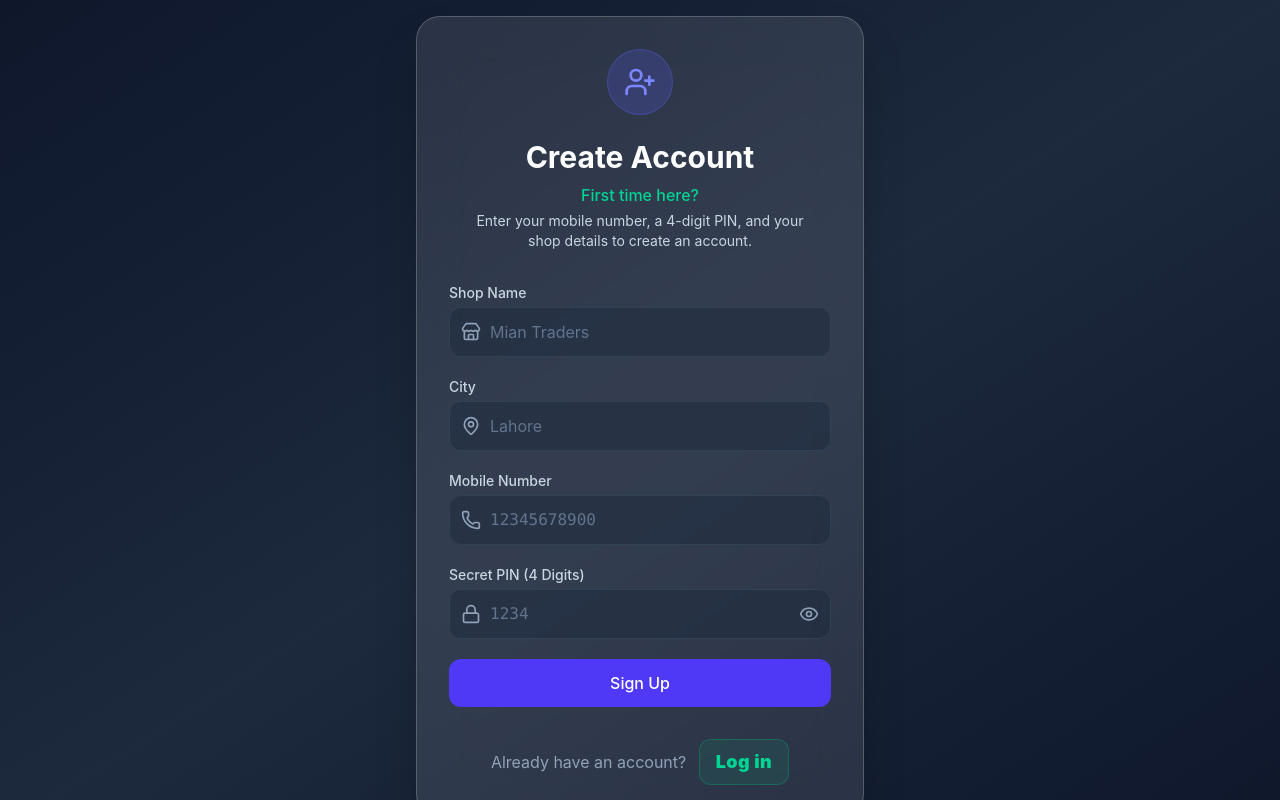
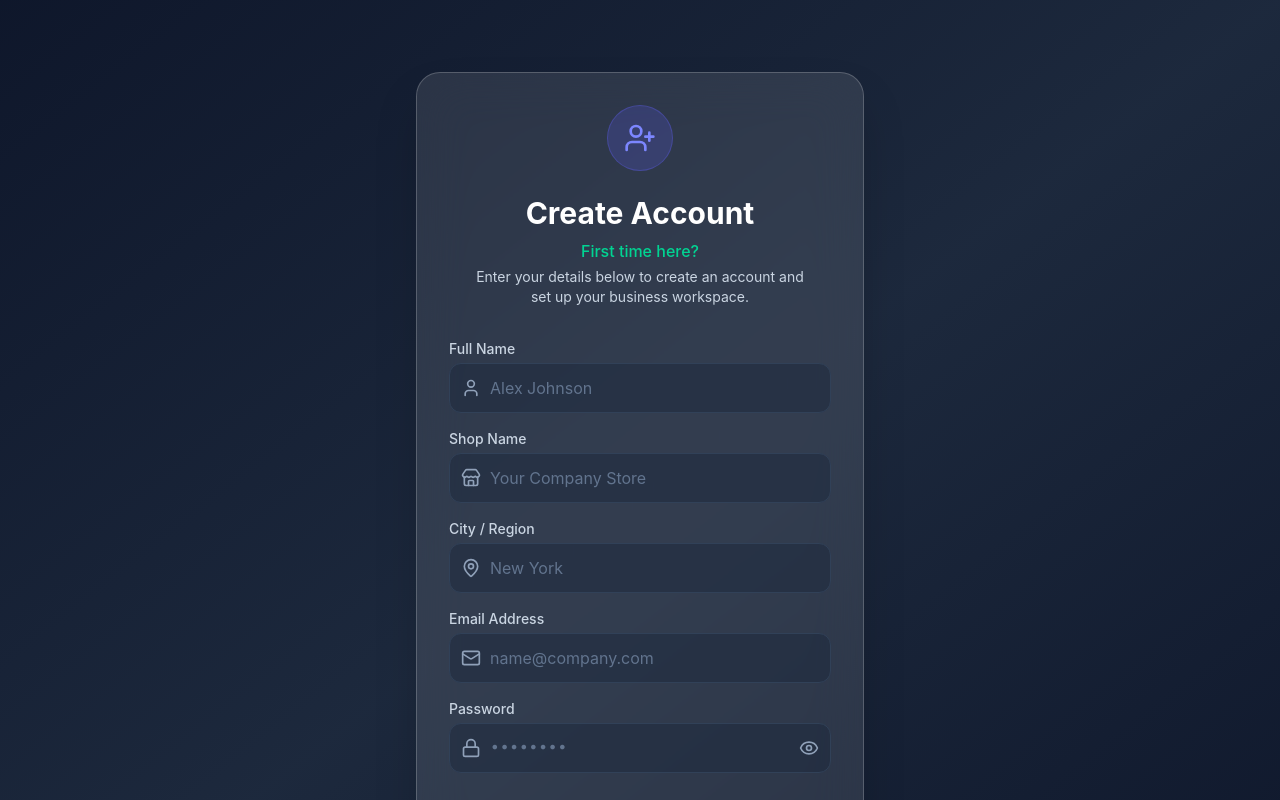
Before and after one commit to aziaisolutions/invovo-erp-demo, a React (Vite) app: page /signup in a window 1280 px wide. Shown: the top 800 px of the page. Built offline with nearby package versions, Linux system fonts and the light colour scheme; no server answers.

Commit message:
feat(auth): standardize authentication to global email and password with 1-click demo

```diff
--- a/src/pages/Login.jsx
+++ b/src/pages/Login.jsx
@@ -1,33 +1,49 @@
 import { useState } from 'react';
 import { Link, useNavigate } from 'react-router-dom';
 import { supabase } from '../lib/supabase';
-import { Phone, Lock, LogIn, AlertCircle, Eye, EyeOff } from 'lucide-react';
+import { Lock, LogIn, AlertCircle, Eye, EyeOff, Mail, Zap } from 'lucide-react';
 
 export default function Login() {
   const navigate = useNavigate();
-  const [phone, setPhone] = useState('');
-  const [pin, setPin] = useState('');
-  const [showPin, setShowPin] = useState(false);
+  const [email, setEmail] = useState('');
+  const [password, setPassword] = useState('');
+  const [showPassword, setShowPassword] = useState(false);
   const [loading, setLoading] = useState(false);
   const [error, setError] = useState('');
 
   const handleLogin = async (e) => {
-    e.preventDefault();
+    if (e) e.preventDefault();
     setError('');
     setLoading(true);
 
-    if (!phone || phone.length < 10) {
-      setError('Mobile Number must be valid.');
+    if (!email || !password) {
+      setError('Please enter both email and password.');
       setLoading(false);
       return;
     }
 
-    const fakeEmail = `${phone}@InvovoERP.com`;
-    const fakePassword = `${pin}-InvovoERP2026`;
+    const { error } = await supabase.auth.signInWithPassword({
+      email,
+      password,
+    });
+
+    if (error) {
+      setError(error.message);
+    } else {
+      navigate('/dashboard');
+    }
+    setLoading(false);
+  };
+
+  const handleDemoLogin = async () => {
+    setEmail('demo@invovoerp.com');
+    setPassword('demo12345');
+    setError('');
+    setLoading(true);
 
     const { error } = await supabase.auth.signInWithPassword({
-      email: fakeEmail,
-      password: fakePassword,
+      email: 'demo@invovoerp.com',
+      password: 'demo12345',
     });
 
     if (error) {
@@ -47,7 +63,7 @@ export default function Login() {
           </div>
         </div>
         <h2 className="text-3xl font-bold text-center text-white mb-2">Welcome Back</h2>
-        <p className="text-center text-slate-300 text-sm mb-8 px-4">If you don't have an account, click the Sign up button below to create one.</p>
+        <p className="text-center text-slate-300 text-sm mb-8 px-4">Enter your credentials to access your ERP dashboard.</p>
 
         {error && (
           <div className="mb-6 p-4 bg-red-500/10 border border-red-500/50 rounded-xl flex items-center gap-3 text-red-200">
@@ -58,47 +74,43 @@ export default function Login() {
 
         <form onSubmit={handleLogin} className="space-y-5">
           <div>
-            <label className="block text-sm font-medium text-slate-300 mb-1">Mobile Number</label>
+            <label className="block text-sm font-medium text-slate-300 mb-1">Email Address</label>
             <div className="relative">
-              <Phone className="absolute left-3 top-1/2 -translate-y-1/2 w-5 h-5 text-slate-400" />
+              <Mail className="absolute left-3 top-1/2 -translate-y-1/2 w-5 h-5 text-slate-400" />
               <input
-                type="tel"
-                inputMode="numeric"
-                pattern="[0-9]*"
+                type="email"
                 required
-                value={phone}
-                onChange={(e) => setPhone(e.target.value)}
-                className="w-full pl-10 pr-4 py-3 bg-slate-800/50 border border-slate-700 rounded-xl text-white font-mono placeholder-slate-500 focus:outline-none focus:border-indigo-500 focus:ring-1 focus:ring-indigo-500 transition-colors"
-                placeholder="12345678900"
+                value={email}
+                onChange={(e) => setEmail(e.target.value)}
+                className="w-full pl-10 pr-4 py-3 bg-slate-800/50 border border-slate-700 rounded-xl text-white placeholder-slate-500 focus:outline-none focus:border-indigo-500 focus:ring-1 focus:ring-indigo-500 transition-colors"
+                placeholder="name@company.com"
               />
             </div>
           </div>
 
           <div>
             <div className="flex items-center justify-between mb-1">
-              <label className="block text-sm font-medium text-slate-300">Secret PIN (4 Digits)</label>
+              <label className="block text-sm font-medium text-slate-300">Password</label>
               <Link to="/forgot-password" className="text-sm text-indigo-400 hover:text-indigo-300 transition-colors">
-                Forgot PIN?
+                Forgot Password?
               </Link>
             </div>
             <div className="relative">
               <Lock className="absolute left-3 top-1/2 -translate-y-1/2 w-5 h-5 text-slate-400" />
               <input
-                type={showPin ? "text" : "password"}
-                inputMode="numeric"
-                pattern="[0-9]*"
+                type={showPassword ? "text" : "password"}
                 required
-                value={pin}
-                onChange={(e) => setPin(e.target.value)}
+                value={password}
+                onChange={(e) => setPassword(e.target.value)}
                 className="w-full pl-10 pr-12 py-3 bg-slate-800/50 border border-slate-700 rounded-xl text-white font-mono placeholder-slate-500 focus:outline-none focus:border-indigo-500 focus:ring-1 focus:ring-indigo-500 transition-colors"
-                placeholder="1234"
+                placeholder="••••••••"
               />
               <button
                 type="button"
-                onClick={() => setShowPin(!showPin)}
+                onClick={() => setShowPassword(!showPassword)}
                 className="absolute right-3 top-1/2 -translate-y-1/2 text-slate-400 hover:text-white"
               >
-                {showPin ? <EyeOff className="w-5 h-5" /> : <Eye className="w-5 h-5" />}
+                {showPassword ? <EyeOff className="w-5 h-5" /> : <Eye className="w-5 h-5" />}
               </button>
             </div>
           </div>
@@ -112,6 +124,18 @@ export default function Login() {
           </button>
         </form>
 
+        <div className="mt-6">
+          <button
+            type="button"
+            onClick={handleDemoLogin}
+            disabled={loading}
+            className="w-full flex items-center justify-center gap-2 py-3 px-4 bg-emerald-600/20 hover:bg-emerald-600/30 text-emerald-400 border border-emerald-500/30 rounded-xl font-bold transition-all focus:outline-none"
+          >
+            <Zap className="w-5 h-5" />
+            1-Click Demo Login
+          </button>
+        </div>
+
         <p className="mt-8 text-center text-base text-slate-400">
           Don't have an account?{' '}
           <Link to="/signup" className="text-indigo-400 hover:text-indigo-300 text-lg font-black tracking-wide transition-colors animate-pulse inline-block ml-2 bg-indigo-500/10 px-4 py-2 rounded-xl border border-indigo-500/30">
--- a/src/pages/Signup.jsx
+++ b/src/pages/Signup.jsx
@@ -1,12 +1,14 @@
 import { useState } from 'react';
-import { Link } from 'react-router-dom';
+import { Link, useNavigate } from 'react-router-dom';
 import { supabase } from '../lib/supabase';
-import { Phone, Lock, UserPlus, AlertCircle, Eye, EyeOff, Store, MapPin } from 'lucide-react';
+import { Lock, UserPlus, AlertCircle, Eye, EyeOff, Store, MapPin, Mail, User } from 'lucide-react';
 
 export default function Signup() {
-  const [phone, setPhone] = useState('');
-  const [pin, setPin] = useState('');
-  const [showPin, setShowPin] = useState(false);
+  const navigate = useNavigate();
+  const [fullName, setFullName] = useState('');
+  const [email, setEmail] = useState('');
+  const [password, setPassword] = useState('');
+  const [showPassword, setShowPassword] = useState(false);
   const [shopName, setShopName] = useState('');
   const [city, setCity] = useState('');
   const [loading, setLoading] = useState(false);
@@ -25,29 +27,32 @@ export default function Signup() {
     const cleanedShopName = shopName.trim();
     const cleanedCity = city.trim();
 
-    if (!cleanedShopName || !cleanedCity) {
-      setError('Shop Name and City cannot be blank.');
+    if (!cleanedShopName || !cleanedCity || !fullName) {
+      setError('All fields are required.');
       return;
     }
 
-    if (!phone || phone.length < 10) {
-      setError('Mobile Number must be valid.');
+    if (!email) {
+      setError('Email address is required.');
       return;
     }
 
-    if (pin.length < 4) {
-      setError('PIN must be at least 4 digits long.');
+    if (password.length < 6) {
+      setError('Password must be at least 6 characters long.');
       return;
     }
 
     setLoading(true);
-    const fakeEmail = `${phone}@InvovoERP.com`;
-    const fakePassword = `${pin}-InvovoERP2026`;
 
     try {
       const { data: authData, error: authError } = await supabase.auth.signUp({
-        email: fakeEmail,
-        password: fakePassword,
+        email,
+        password,
+        options: {
+          data: {
+            full_name: fullName,
+          }
+        }
       });
 
       if (authError) throw authError;
@@ -60,29 +65,8 @@ export default function Signup() {
 
       if (rpcError) throw rpcError;
 
-      // Safely map the phone number to the new shop
-      if (authData?.user) {
-        const { data: memberData } = await supabase
-          .from('shop_members')
-          .select('shop_id')
-          .eq('user_id', authData.user.id)
-          .order('created_at', { ascending: false })
-          .limit(1)
-          .single();
-
-        if (memberData?.shop_id) {
-          await supabase
-            .from('shops')
-            .update({ phone: phone, whatsapp_number: phone })
-            .eq('id', memberData.shop_id);
-        }
-      }
-
-      // Log the user out so they can log back in with their new credentials
-      await supabase.auth.signOut();
-
-      // Navigate to login screen
-      window.location.href = '/login';
+      // Navigate to dashboard or prompt to verify email
+      navigate('/dashboard');
     } catch (err) {
       console.error("Signup Error:", err);
       let errorMessage = 'Failed to create account.';
@@ -95,10 +79,6 @@ export default function Signup() {
         errorMessage = err;
       }
 
-      if (errorMessage.toLowerCase().includes('already registered') || errorMessage.toLowerCase().includes('already exists')) {
-        errorMessage = 'This Mobile Number is already registered. Please log in.';
-      }
-
       setError(errorMessage);
     } finally {
       setLoading(false);
@@ -106,8 +86,8 @@ export default function Signup() {
   };
 
   return (
-    <div className="min-h-screen flex items-center justify-center bg-gradient-to-br from-slate-900 via-slate-800 to-slate-900 p-4">
-      <div className="w-full max-w-md bg-white/10 backdrop-blur-xl border border-white/20 p-8 rounded-3xl shadow-2xl">
+    <div className="min-h-screen flex items-center justify-center bg-gradient-to-br from-slate-900 via-slate-800 to-slate-900 p-4 py-8 overflow-y-auto">
+      <div className="w-full max-w-md bg-white/10 backdrop-blur-xl border border-white/20 p-8 rounded-3xl shadow-2xl my-auto mt-10">
         <div className="flex justify-center mb-6">
           <div className="bg-indigo-500/20 p-4 rounded-full border border-indigo-500/30">
             <UserPlus className="w-8 h-8 text-indigo-400" />
@@ -115,7 +95,7 @@ export default function Signup() {
         </div>
         <h2 className="text-3xl font-bold text-center text-white mb-2">Create Account</h2>
         <p className="text-center text-emerald-400 font-medium mb-1">First time here?</p>
-        <p className="text-center text-slate-300 text-sm mb-8 px-4">Enter your mobile number, a 4-digit PIN, and your shop details to create an account.</p>
+        <p className="text-center text-slate-300 text-sm mb-8 px-4">Enter your details below to create an account and set up your business workspace.</p>
 
         {error && (
           <div className="mb-6 p-4 bg-red-500/10 border border-red-500/50 rounded-xl flex items-center gap-3 text-red-200">
@@ -124,7 +104,7 @@ export default function Signup() {
           </div>
         )}
 
-        <form onSubmit={handleSignup} className="space-y-5">
+        <form onSubmit={handleSignup} className="space-y-4">
           <div className="absolute opacity-0 pointer-events-none h-0 w-0 overflow-hidden" aria-hidden="true">
             <input
               type="text"
@@ -135,6 +115,22 @@ export default function Signup() {
               autoComplete="off"
             />
           </div>
+
+          <div>
+            <label className="block text-sm font-medium text-slate-300 mb-1">Full Name</label>
+            <div className="relative">
+              <User className="absolute left-3 top-1/2 -translate-y-1/2 w-5 h-5 text-slate-400" />
+              <input
+                type="text"
+                required
+                value={fullName}
+                onChange={(e) => setFullName(e.target.value)}
+                className="w-full pl-10 pr-4 py-3 bg-slate-800/50 border border-slate-700 rounded-xl text-white placeholder-slate-500 focus:outline-none focus:border-indigo-500 focus:ring-1 focus:ring-indigo-500 transition-colors"
+                placeholder="Alex Johnson"
+              />
+            </div>
+          </div>
+
           <div>
             <label className="block text-sm font-medium text-slate-300 mb-1">Shop Name</label>
             <div className="relative">
@@ -145,13 +141,13 @@ export default function Signup() {
                 value={shopName}
                 onChange={(e) => setShopName(e.target.value)}
                 className="w-full pl-10 pr-4 py-3 bg-slate-800/50 border border-slate-700 rounded-xl text-white placeholder-slate-500 focus:outline-none focus:border-indigo-500 focus:ring-1 focus:ring-indigo-500 transition-colors"
-                placeholder="Mian Traders"
+                placeholder="Your Company Store"
               />
             </div>
           </div>
 
           <div>
-            <label className="block text-sm font-medium text-slate-300 mb-1">City</label>
+            <label className="block text-sm font-medium text-slate-300 mb-1">City / Region</label>
             <div className="relative">
               <MapPin className="absolute left-3 top-1/2 -translate-y-1/2 w-5 h-5 text-slate-400" />
               <input
@@ -160,48 +156,45 @@ export default function Signup() {
                 value={city}
                 onChange={(e) => setCity(e.target.value)}
                 className="w-full pl-10 pr-4 py-3 bg-slate-800/50 border border-slate-700 rounded-xl text-white placeholder-slate-500 focus:outline-none focus:border-indigo-500 focus:ring-1 focus:ring-indigo-500 transition-colors"
-                placeholder="Lahore"
+                placeholder="New York"
               />
             </div>
           </div>
 
           <div>
-            <label className="block text-sm font-medium text-slate-300 mb-1">Mobile Number</label>
+            <label className="block text-sm font-medium text-slate-300 mb-1">Email Address</label>
             <div className="relative">
-              <Phone className="absolute left-3 top-1/2 -translate-y-1/2 w-5 h-5 text-slate-400" />
+              <Mail className="absolute left-3 top-1/2 -translate-y-1/2 w-5 h-5 text-slate-400" />
               <input
-                type="tel"
-                inputMode="numeric"
-                pattern="[0-9]*"
+                type="email"
                 required
-                value={phone}
-                onChange={(e) => setPhone(e.target.value)}
-                className="w-full pl-10 pr-4 py-3 bg-slate-800/50 border border-slate-700 rounded-xl text-white font-mono placeholder-slate-500 focus:outline-none focus:border-indigo-500 focus:ring-1 focus:ring-indigo-500 transition-colors"
-                placeholder="12345678900"
+                value={email}
+                onChange={(e) => setEmail(e.target.value)}
+                className="w-full pl-10 pr-4 py-3 bg-slate-800/50 border border-slate-700 rounded-xl text-white placeholder-slate-500 focus:outline-none focus:border-indigo-500 focus:ring-1 focus:ring-indigo-500 transition-colors"
+                placeholder="name@company.com"
               />
             </div>
           </div>
 
           <div>
-            <label className="block text-sm font-medium text-slate-300 mb-1">Secret PIN (4 Digits)</label>
+            <label className="block text-sm font-medium text-slate-300 mb-1">Password</label>
             <div className="relative">
               <Lock className="absolute left-3 top-1/2 -translate-y-1/2 w-5 h-5 text-slate-400" />
               <input
-                type={showPin ? "text" : "password"}
-                inputMode="numeric"
-                pattern="[0-9]*"
+                type={showPassword ? "text" : "password"}
                 required
-                value={pin}
-                onChange={(e) => setPin(e.target.value)}
+                minLength="6"
+                value={password}
+                onChange={(e) => setPassword(e.target.value)}
                 className="w-full pl-10 pr-12 py-3 bg-slate-800/50 border border-slate-700 rounded-xl text-white font-mono placeholder-slate-500 focus:outline-none focus:border-indigo-500 focus:ring-1 focus:ring-indigo-500 transition-colors"
-                placeholder="1234"
+                placeholder="••••••••"
               />
               <button
                 type="button"
-                onClick={() => setShowPin(!showPin)}
+                onClick={() => setShowPassword(!showPassword)}
                 className="absolute right-3 top-1/2 -translate-y-1/2 text-slate-400 hover:text-white"
               >
-                {showPin ? <EyeOff className="w-5 h-5" /> : <Eye className="w-5 h-5" />}
+                {showPassword ? <EyeOff className="w-5 h-5" /> : <Eye className="w-5 h-5" />}
               </button>
             </div>
           </div>
@@ -209,7 +202,7 @@ export default function Signup() {
           <button
             type="submit"
             disabled={loading}
-            className="w-full py-3 px-4 bg-indigo-600 hover:bg-indigo-500 text-white rounded-xl font-medium transition-colors focus:outline-none focus:ring-2 focus:ring-indigo-500 focus:ring-offset-2 focus:ring-offset-slate-900 disabled:opacity-50 disabled:cursor-not-allowed"
+            className="w-full py-3 px-4 bg-indigo-600 hover:bg-indigo-500 text-white rounded-xl font-medium transition-colors focus:outline-none focus:ring-2 focus:ring-indigo-500 focus:ring-offset-2 focus:ring-offset-slate-900 disabled:opacity-50 disabled:cursor-not-allowed mt-4"
           >
             {loading ? 'Creating account...' : 'Sign Up'}
           </button>
```
Also changed, not shown: 2 other files (tests, documents, lock files or other folders).
